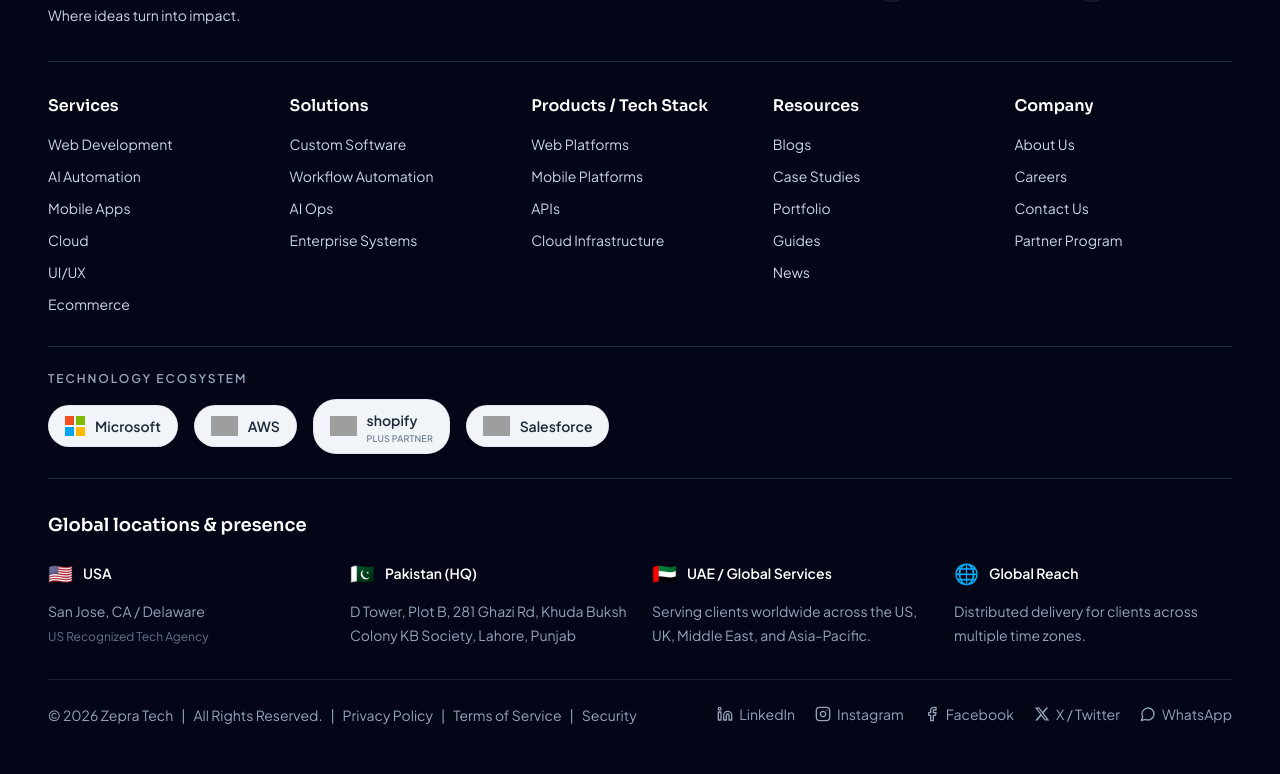
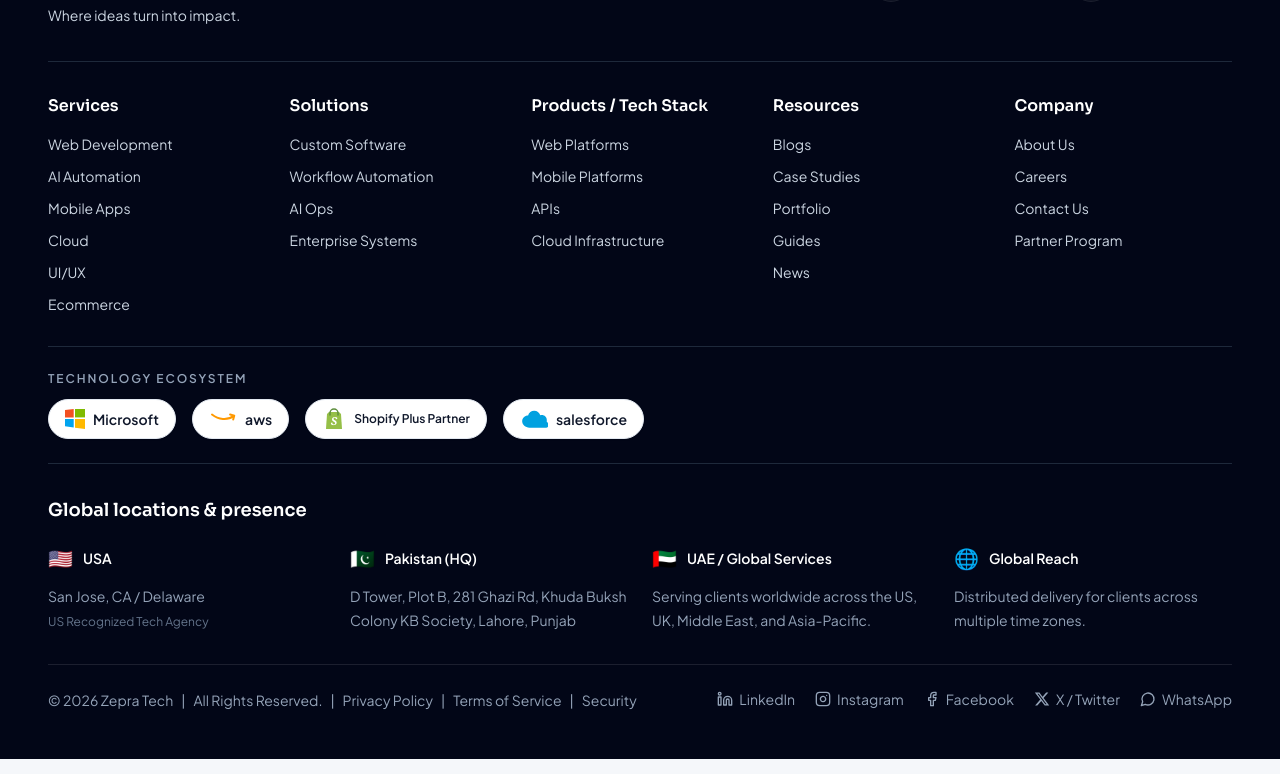
Before and after one commit to mawaisawan2008/test-zepra, a Next.js app: page / in a window 1280 px wide. Shown: the part 4913-5687 px from the top of the page. Built offline with nearby package versions, Linux system fonts and the light colour scheme; grey boxes are pictures that could not be loaded.

Commit message:
Updated changes

```diff
--- a/components/layout/site-footer.jsx
+++ b/components/layout/site-footer.jsx
@@ -193,18 +193,19 @@ export function SiteFooter() {
               {partners.map((partner) => (
                 <div
                   key={partner.mark}
-                  className="flex items-center justify-center gap-2.5 rounded-xl border border-slate-200/80 bg-slate-100 px-4 py-2.5 text-slate-800 shadow-sm transition-all duration-300 hover:bg-white hover:shadow-md"
+                  className="flex h-10 items-center justify-center gap-2 rounded-xl border border-slate-200 bg-white px-4 py-2 text-slate-900 shadow-sm transition-all duration-300 hover:shadow-md"
                 >
                   <PartnerMark mark={partner.mark} />
                   {partner.mark === "shopify" ? (
-                    <span className="flex flex-col leading-none">
-                      <span className="text-sm font-semibold">shopify</span>
-                      <span className="mt-1 text-[9px] font-medium uppercase tracking-wide text-slate-500">
-                        Plus Partner
-                      </span>
+                    <span className="whitespace-nowrap text-xs font-semibold">
+                      Shopify Plus Partner
                     </span>
+                  ) : partner.mark === "salesforce" ? (
+                    <span className="text-sm font-semibold">salesforce</span>
                   ) : (
-                    <span className="text-sm font-semibold">{partner.name}</span>
+                    <span className="text-sm font-semibold">
+                      {partner.mark === "aws" ? "aws" : partner.name}
+                    </span>
                   )}
                 </div>
               ))}
@@ -305,30 +306,70 @@ export function SiteFooter() {
 function PartnerMark({ mark }) {
   if (mark === "microsoft") {
     return (
-      <span
-        aria-hidden="true"
-        className="grid h-5 w-5 grid-cols-2 grid-rows-2 gap-[2px]"
-      >
-        <span className="bg-[#F25022]" />
-        <span className="bg-[#7FBA00]" />
-        <span className="bg-[#00A4EF]" />
-        <span className="bg-[#FFB900]" />
-      </span>
+      <svg aria-hidden="true" viewBox="0 0 20 20" className="h-5 w-5 shrink-0">
+        <path fill="#F25022" d="M0 1.1 8.7 0v8.4H0z" />
+        <path fill="#7FBA00" d="M10 0h10v8.4H10z" />
+        <path fill="#00A4EF" d="M0 10h8.7v8.5L0 17.3z" />
+        <path fill="#FFB900" d="M10 10h10v10l-10-1.2z" />
+      </svg>
     );
   }
 
-  const brand = {
-    aws: { color: "232F3E", alt: "Amazon Web Services" },
-    shopify: { color: "95BF47", alt: "Shopify" },
-    salesforce: { color: "00A1E0", alt: "Salesforce" },
-  }[mark];
+  if (mark === "aws") {
+    return (
+      <svg aria-hidden="true" viewBox="0 0 28 20" className="h-5 w-7 shrink-0">
+        <path
+          d="M3 5.5c6.4 5.1 15.3 6.2 22 1.4"
+          fill="none"
+          stroke="#FF9900"
+          strokeLinecap="round"
+          strokeWidth="2"
+        />
+        <path
+          d="m21.1 5.5 4.2 1.1-1.1 4"
+          fill="none"
+          stroke="#FF9900"
+          strokeLinecap="round"
+          strokeLinejoin="round"
+          strokeWidth="2"
+        />
+      </svg>
+    );
+  }
+
+  if (mark === "shopify") {
+    return (
+      <svg aria-hidden="true" viewBox="0 0 24 24" className="h-6 w-6 shrink-0">
+        <path fill="#95BF47" d="m5 7 2-2h10l2 2 1 15H4z" />
+        <path
+          d="M8 8V6a4 4 0 0 1 8 0v2"
+          fill="none"
+          stroke="#5E8E3E"
+          strokeLinecap="round"
+          strokeWidth="1.5"
+        />
+        <text
+          x="12"
+          y="18"
+          fill="white"
+          fontFamily="Georgia, serif"
+          fontSize="11"
+          fontStyle="italic"
+          fontWeight="700"
+          textAnchor="middle"
+        >
+          S
+        </text>
+      </svg>
+    );
+  }
 
   return (
-    <img
-      src={`https://cdn.simpleicons.org/${mark === "aws" ? "amazonaws" : mark}/${brand.color}`}
-      alt={brand.alt}
-      className="h-5 w-auto object-contain"
-      loading="lazy"
-    />
+    <svg aria-hidden="true" viewBox="0 0 28 22" className="h-5 w-7 shrink-0">
+      <path
+        fill="#00A1E0"
+        d="M9 20.5C4.6 20.5 1 17.4 1 13.5c0-3.5 2.9-6.3 6.5-6.3.8-3 3.5-5.2 6.7-5.2 3.1 0 5.8 2 6.7 5 .5-.2 1.1-.3 1.7-.3 3.1 0 5.5 2.5 5.5 5.6 0 .5-.1 1-.2 1.4 1.2 1 2 2.4 2 4 0 1.6-1 2.8-2.6 2.8z"
+      />
+    </svg>
   );
 }
```
